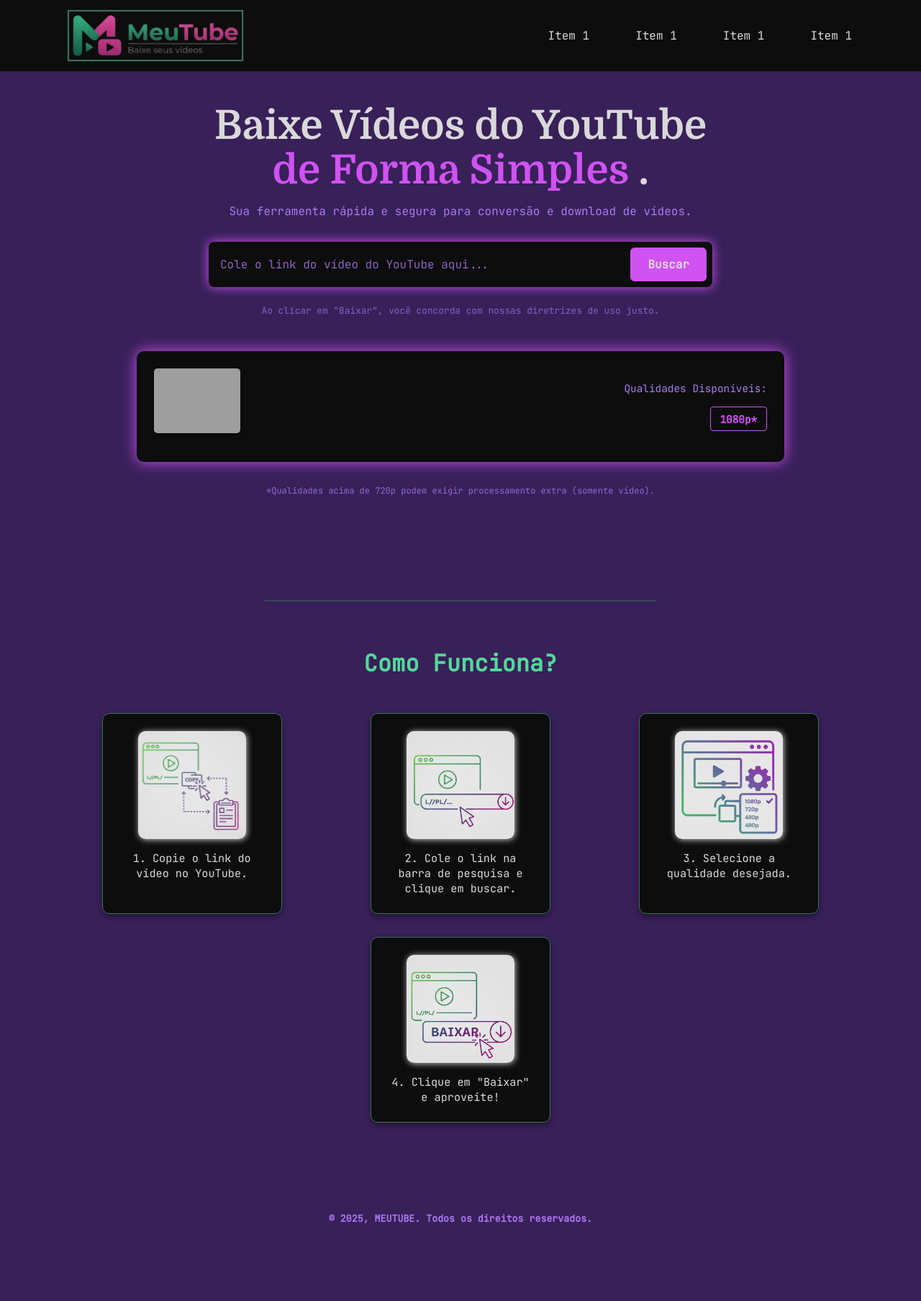
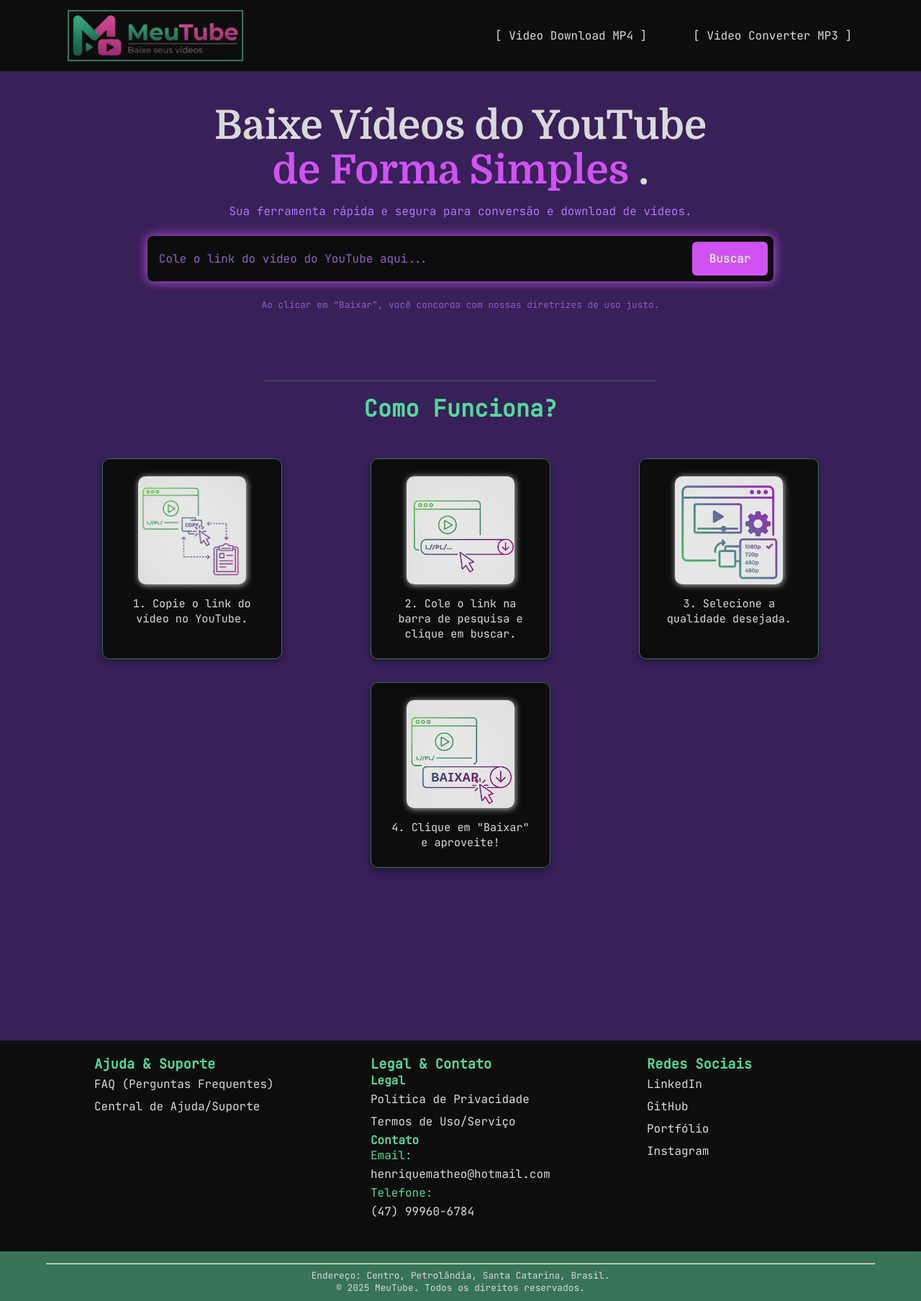
Before and after one commit to Matheo-Henrique-Moura-Silva/baixador-video-youtube-django, a Django app: page / in a window 1280 px wide. Shown: the whole page at 72% size. Before the commit the page ends 1701 px from the top, so only its background shows below. Run offline with Django 5.2, Linux system fonts and the light colour scheme; grey boxes are pictures that could not be loaded.

Commit message:
chore(frontend-core-config):Concluindo-site
Foram feitas alterações no frontend, refatoração, adicionando
funcionalidade, correção de bugs e adicioando conteudo HTML.

```diff
--- a/MeuTube/static/css/base.css
+++ b/MeuTube/static/css/base.css
@@ -59,8 +59,6 @@
 /* Gerais */
 body {
     padding-top: 4rem;
-    padding-left: 6rem;
-    padding-right: 6rem;
     background-color: var(--color-background-secundary);
     font-family: var(--font-primary);
 }
@@ -116,6 +114,11 @@
 /* Fim - HEADER */
 
 /* MAIN */
+main {
+    padding-left: 6rem;
+    padding-right: 6rem;
+}
+
 #feedback-messages {
     width: 40%;
     max-width: 700px;
@@ -159,11 +162,39 @@
 
 /* FOOTER */
 footer {
+    padding-top: 15rem;
+}
+
+.footer-content {
+    display: flex;
+    justify-content: space-around;
+    padding: 20px 5%;
+    background-color: var(--color-background-primary);
+    color:var(--color-destaque-secundary);
+    flex-wrap: wrap;
+}
+
+.footer-col {
+    width: 250px;
+    margin-bottom: 20px;
+}
+
+.footer-col a {
+    color: var(--color-font);
+    text-decoration: none;
+    display: block;
+    padding: 5px 0;
+}
+.footer-col a:hover {
+    text-decoration: underline;
+    text-decoration-color: var(--color-font);
+}
+
+.footer-bottom {
     text-align: center;
-    align-items: center;
-    margin-top: 6rem;
-    padding-top: 0.4rem;
-    padding-bottom: 0.4rem;
-    color: var(--color-secundary);
+    padding: 10px 5%;
+    background-color: var(--color-primary);
+    color: var(--color-font);
+    font-size: 0.8em;
 }
 /* Fim - FOOTER */
--- a/MeuTube/static/css/index.css
+++ b/MeuTube/static/css/index.css
@@ -30,7 +30,7 @@
 .secondary-text {
     font-size: 1rem;
     color: var(--color-secundary);
-    margin-bottom: 2rem;
+    margin-bottom: 1.5rem;
 }
 
 .guideline-text {
@@ -44,7 +44,7 @@
     margin: 0 auto;
     gap: 1rem;
     width: 80%;
-    max-width: 700px;
+    max-width: 900px;
     background-color: var(--color-background-primary);
     border-radius: 8px;
     padding: 0.5rem;
@@ -89,7 +89,7 @@
 
 .separator {
     border: 1px solid var(--color-primary);
-    margin: 4rem auto;
+    margin: 1rem auto;
     width: 50%;
     opacity: 0.5;
 }
@@ -143,13 +143,12 @@
 /* --- SEÇÃO DE OPÇÕES DO VÍDEO --- */
 #video-options-section {
     width: 100%;
-    max-width: 900px;
-    margin: 3rem auto;
+    max-width: 1100px;
+    margin: 2rem auto;
     padding: 1.5rem;
     background-color: var(--color-background-primary);
     border-radius: 10px;
     box-shadow: 0 0 20px var(--color-destaque-primary);
-
     flex-direction: row;
     justify-content: space-between;
     align-items: center;
@@ -164,7 +163,7 @@
 }
 
 #video-thumbnail {
-    width: 120px;
+    width: 230px;
     height: auto;
     border-radius: 5px;
     margin-bottom: 0.5rem;
@@ -186,21 +185,21 @@
     flex-wrap: wrap;
     gap: 0.5rem;
     align-items: center;
-    justify-content: flex-end;
+    justify-content: center;
     max-width: 50%;
 }
 
 .download-label {
     width: 100%;
-    text-align: right;
-    font-size: 0.9rem;
+    text-align: center;
+    font-size: 1.1rem;
     color: var(--color-secundary);
     margin-bottom: 0.5rem;
 }
 
 .download-btn-quality {
-    background-color: transparent;
-    color: var(--color-destaque-secundary);
+    background-color: var(--color-font);
+    color: var(--color-primary);
     border: 1px solid var(--color-destaque-secundary);
     padding: 0.4rem 0.8rem;
     border-radius: 4px;
--- a/MeuTube/templates/base.html
+++ b/MeuTube/templates/base.html
@@ -12,22 +12,67 @@
 <body>
     <header class="flex-container">
         <div id="logo-site">
-            <img src="../media/img-site/logo-site-meutube.png" alt="logo-site">
+            <a href="{% url 'website:index' %}">
+                <img src="../media/img-site/logo-site-meutube.png" alt="logo-site">
+            </a>
         </div>
         <nav>
             <ul id="nav-menu" class="flex-container">
-                <li><a href="">Item 1</a></li>
-                <li><a href="">Item 1</a></li>
-                <li><a href="">Item 1</a></li>
-                <li><a href="">Item 1</a></li>
-            </ul>
+                <li><a href="{% url 'website:processar_video' %}">[ Video Download MP4 ]</a></li>
+                <li><a href="">[ Video Converter MP3 ]</a></li>
         </nav>
     </header>
 
     <main>{% block content %}{% endblock %}</main>
 
     <footer>
-        <h5>&copy; 2025, MEUTUBE. Todos os direitos reservados.</h5>
+        <div class="footer-content">
+
+            <div class="footer-col footer-suporte">
+                <h3>Ajuda & Suporte</h3>
+                <ul>
+                    <li><a href="">FAQ (Perguntas Frequentes)</a></li>
+                    <li><a href="">Central de Ajuda/Suporte</a></li>
+                </ul>
+            </div>
+
+            <div class="footer-col footer-legal-contato">
+                <h3>Legal & Contato</h3>
+
+                <h4>Legal</h4>
+                <ul>
+                    <li><a href="/politica-privacidade">Política de Privacidade</a></li>
+                    <li><a href="/termos-de-uso">Termos de Uso/Serviço</a></li>
+                </ul>
+
+                <h4>Contato</h4>
+                <p>Email: <a href="mailto:henriquematheo@hotmail.com">henriquematheo@hotmail.com</a></p>
+                <p>Telefone: <a href="tel:+5547999606784">(47) 99960-6784</a></p>
+            </div>
+
+            <div class="footer-col footer-logo-social">
+                <h3>Redes Sociais</h3>
+                <div class="social-icons">
+                    <a href="https://www.linkedin.com/in/matheohenrique/" target="_blank">LinkedIn</a>
+                    <a href="https://github.com/Matheo-Henrique-Moura-Silva" target="_blank">GitHub</a>
+                    <a href="https://matheo-henrique-moura-silva.github.io/" target="_blank">Portfólio</a>
+                    <a href="https://instagram.com/henrique_matheo" target="_blank">Instagram</a>
+                </div>
+            </div>
+
+        </div>
+
+        <div class="footer-bottom">
+            <hr>
+
+            <p class="endereco">
+                Endereço: Centro, Petrolândia, Santa Catarina, Brasil.
+            </p>
+
+            <p class="copyright">
+                &copy; 2025 MeuTube. Todos os direitos reservados.
+            </p>
+        </div>
     </footer>
 
     <script src="{% static 'js/base.js' %}"></script>
--- a/MeuTube/templates/index.html
+++ b/MeuTube/templates/index.html
@@ -1,6 +1,12 @@
 {% extends "base.html" %} {% load static %}
 
-{% block title %}MeuTube - Baixe Seus Video do Youtube{% endblock %}
+{% block title %}
+    {% if mostrar_opcoes and formatos %}
+        MeuTube - {{ titulo }}
+    {% else %}
+        MeuTube - Baixe Seus Video do Youtube
+    {% endif %}
+{% endblock %}
 
 {% block styles %}
     <link rel="stylesheet" href="{% static 'css/index.css' %}">
@@ -14,13 +20,14 @@
             .
         </h1>
         <p class="secondary-text">Sua ferramenta rápida e segura para conversão e download de vídeos.</p>
-        <form id="download-form" action="{% url 'website:processar_download' %}" method="POST" class="flex-container">
+        <form id="download-form" action="{% url 'website:processar_video' %}" method="POST" class="flex-container">
             {% csrf_token %}
             <div id="input-wrapper" class="flex-container">
                 <input
                     id="video_url"
                     name="video_url"
-                    placeholder="Cole o link do vídeo do YouTube aqui..."
+                    placeholder="{% if mostrar_opcoes and formatos %}{% else %}Cole o link do vídeo do YouTube aqui...{% endif %}"
+                    value="{% if mostrar_opcoes and formatos %}{{ url }}{% endif %}"
                 >
             </div>
             <button type="submit" id="download-btn" class="flex-container">
@@ -38,24 +45,53 @@
             </div>
         {% endif %}
         <!-- Sessão de Opções de Download -->
-         {% if request %}
+         {% if mostrar_opcoes and formatos %}
         <section id="video-options-section" class="flex-container">
 
             <div id="video-info" class="flex-container">
-                <img src="#" alt="Thumbnail do Vídeo" id="video-thumbnail">
-                <h3 id="video-title">{{ video_data.title }}</h3>
+                <a href="{{ url }}" target="_blank">
+                    <img src="{{ thumbnail }}" alt="Thumbnail do Vídeo" id="video-thumbnail">
+                </a>
+                <a href="{{ url }}" target="_blank">
+                    <h3 id="video-title">{{ titulo }}</h3>
+                </a>
             </div>
 
             <div id="download-buttons-group" class="flex-container">
-                <p class="download-label">Qualidades Disponíveis:</p>
-
-                {% for q in video_data.available_qualities %}
-                    <a href="#" class="download-btn-quality">
-                        {{ q.res }}
-                    </a>
-                {% endfor %}
-
-                <a href="#" class="download-btn-quality high-res-warning">1080p*</a>
+                <p class="download-label">Qualidades De Vídeos Disponíveis:</p>
+                {% if formatos %}
+                    {% for op, valor in formatos.items %}
+                        <form action="{% url 'website:iniciar_download' %}" method="POST">
+                            {% csrf_token %}
+                            {% for key, value in valor.items %}
+                                {% if key == 'format_id' %}
+                                    <input
+                                        id="id_formato"
+                                        name="id_formato"
+                                        style="display: none;"
+                                        value="{{ value }}"
+                                    >
+                                {% endif %}
+                            {% endfor %}
+                            <input
+                                id="id_url"
+                                name="id_url"
+                                style="display: none;"
+                                value="{{ url }}"
+                            >
+                            <button type="submit" class="download-btn-quality">
+                                Baixar | {{ op }}p |
+                                {% for key, value in valor.items %}
+                                    {% if key == 'tamanho' %}
+                                        {{ value }}
+                                    {% endif %}
+                                {% endfor %}
+                            </button>
+                        </form>
+                    {% endfor %}
+                {% else %}
+                    <p style="cursor: not-allowed;" class="download-btn-quality">Nenhuma opção de Download</p>
+                {% endif %}
 
             </div>
 
--- a/website/urls.py
+++ b/website/urls.py
@@ -5,5 +5,6 @@
 
 urlpatterns = [
     path('', views.index, name='index'),
-    path('search/', views.processar_download, name='processar_download'),
+    path('search/', views.processar_video, name='processar_video'),
+    path('download/', views.iniciar_download, name='iniciar_download'),
 ]
--- a/website/views.py
+++ b/website/views.py
@@ -1,21 +1,207 @@
 from django.shortcuts import render, redirect, HttpResponse
-from pytube import YouTube as MeuTube
 from django.contrib import messages
-from pytube.exceptions import VideoUnavailable, RegexMatchError, AgeRestrictedError
+import yt_dlp as MeuTube
+from yt_dlp.utils import DownloadError, ExtractorError, SameFileError
+import os
+import tempfile
+from django.http import FileResponse
+from urllib.parse import urlparse, parse_qs, urlunparse, urlencode
+
+DOWNLOAD_DIR = tempfile.gettempdir()
 
 def index(request):
     if request.method == "GET":
-        return render(request, 'index.html')
+        return render(request, 'index.html', {'mostrar_opcoes': False})
 
-def processar_download(request):
-    if request.method == "POST":
-        video_url = request.POST.get("video_url")
-        if not video_url:
-            messages.warning(request, "URL vazia, tente novamente!")
-            return redirect('website:index')
-        else:
-            messages.success(request, "URL OK!")
-            return redirect('website:index')
-    else:
+def iniciar_download(request):
+    if request.method != "POST":
+        messages.info(request, "Ação não permitida pelo sistema.")
+        return redirect("website:index")
+
+    url = request.POST.get("id_url")
+    id = request.POST.get("id_formato")
+    id_composto = f'{id}+bestaudio'
+
+    FFMPEG_EXECUTABLE_PATH = r'C:\Program Files\ffmpeg-8.0.1-essentials_build\bin\ffmpeg.exe'
+
+    ydl_opts = {
+        'format': id_composto,
+        'outtmpl': os.path.join(DOWNLOAD_DIR, '%(title)s.%(ext)s'),
+        'noplaylist': True,
+        'quiet': True,
+        'no_warnings': True,
+        'cachedir': False,
+        'nocheckcertificate': True,
+        'ffmpeg_location': FFMPEG_EXECUTABLE_PATH,
+    }
+
+    downloaded_filepath = None
+    file_to_serve = None
+
+    try:
+        with MeuTube.YoutubeDL(ydl_opts) as ydl:
+
+            info_dict = ydl.extract_info(url, download=False)
+            video_title = info_dict.get('title', 'video_desconhecido')
+            extensao = info_dict.get('ext', 'mp4')
+
+            ydl.download([url])
+
+            downloaded_filepath = ydl.prepare_filename(info_dict)
+            file_to_serve = open(downloaded_filepath, 'rb')
+
+            response = FileResponse(
+                file_to_serve,
+                as_attachment=True,
+                filename=f"{video_title}.{extensao}"
+            )
+
+        def cleanup_file():
+            print(f"Limpando arquivo: {downloaded_filepath}")
+
+            if file_to_serve:
+                file_to_serve.close()
+
+            if os.path.exists(downloaded_filepath):
+                try:
+                    os.remove(downloaded_filepath)
+                except PermissionError:
+                    print(f"AVISO: Falha na exclusão do arquivo temporário.")
+
+        response.closing_callback = cleanup_file
+        return response
+
+    except Exception as e:
+        if file_to_serve:
+            file_to_serve.close()
+
+        messages.error(request, 'Ocorreu um erro interno ao iniciar o download.')
+        return redirect('website:index')
+
+def processar_video(request):
+    if request.method != "POST":
         messages.info(request, "Cole a URL do video na barra de busca.")
         return redirect("website:index")
+
+    video_url_bruto = request.POST.get("video_url")
+    video_url = limpar_url_youtube(video_url_bruto)
+    if not video_url:
+        messages.warning(request, "URL vazia, tente novamente!")
+        return redirect('website:index')
+
+    video_opts = {
+        'skip_download': True,
+        'quiet': True,
+        'no_warnings': True,
+        'force_generic_extractor': True,
+        'socket_timeout': 15,
+        'force_ipv4': True,
+        'retries': 2,
+        'cachedir': False,
+    }
+    try:
+        with MeuTube.YoutubeDL(video_opts) as video_objeto:
+            info_video = video_objeto.extract_info(video_url, download=False)
+
+        if info_video is None or info_video.get('title') is None:
+            raise ExtractorError('O extrator do MeuTube não conseguiu obter o título do vídeo.')
+
+        titulo = info_video.get('title')
+        thumbnail = info_video.get('thumbnail')
+
+        formatos_brutos = info_video.get('formats')
+        formatos_selecionados = filtrar_e_selecionar_qualidades(formatos_brutos)
+
+        context = {
+            'titulo': titulo,
+            'thumbnail': thumbnail,
+            'formatos': formatos_selecionados,
+            'url': video_url,
+            'mostrar_opcoes': True if formatos_selecionados else False,
+        }
+
+        return render(request, 'index.html', context)
+
+    except (DownloadError):
+        messages.error(request, 'URL inválida, verifique se o link está correto!')
+        return redirect('website:index')
+
+    except (ExtractorError):
+        messages.error(request, 'MeuTube falhou ao analisar o vídeo (Tempo Limite Excedido ou Restrição)')
+        return redirect('website:index')
+
+    except Exception as e:
+        messages.error(request, 'MeuTube falhou ao processar o vídeo.')
+        return redirect('website:index')
+
+def filtrar_e_selecionar_qualidades(formats):
+    resolucoes_alvo = {
+        144: None, 240: None, 360: None, 480: None, 720: None, 1080: None
+    }
+
+    if not formats:
+        return None
+
+    for f in formats:
+        resolucao = f.get('height')
+        ext = f.get('ext')
+        filesize = f.get('filesize')
+        tamanho = converter_para_megabytes(filesize)
+
+        if not resolucao or ext not in ('mp4', 'webm') or not filesize:
+            continue
+
+        target_res = None
+        if resolucao in resolucoes_alvo:
+            target_res = resolucao
+
+        if target_res:
+            is_progressive = f.get('acodec') != 'none' and f.get('acodec') is not None
+
+            if resolucoes_alvo[target_res] is None or \
+                    (is_progressive and not resolucoes_alvo[target_res]['progressive']) or \
+                    (filesize > resolucoes_alvo[target_res]['filesize']):
+
+                if not is_progressive:
+                    descricao = f"{target_res}p (Apenas Vídeo)"
+                else:
+                    descricao = f"{target_res}p ({ext})"
+
+                resolucoes_alvo[target_res] = {
+                    'format_id': f.get('format_id'),
+                    'filesize': filesize,
+                    'extensao': ext,
+                    'descricao': descricao,
+                    'progressive': is_progressive,
+                    'tamanho': tamanho,
+                }
+
+    resultado_final = {k: v for k, v in resolucoes_alvo.items() if v is not None}
+    if len(resultado_final) == 0:
+        return None
+    return resultado_final
+
+def limpar_url_youtube(url_bruta):
+    parsed_url = urlparse(url_bruta)
+    query_params = parse_qs(parsed_url.query)
+    if 'v' in query_params:
+        video_id = query_params['v'][0]
+        nova_query = urlencode({'v': video_id})
+        url_limpa = urlunparse((
+            parsed_url.scheme,
+            parsed_url.netloc,
+            parsed_url.path,
+            '',
+            nova_query,
+            ''
+        ))
+
+        return url_limpa
+
+    return url_bruta
+
+def converter_para_megabytes(size_bytes):
+    if size_bytes is None:
+        return "Tamanho N/A"
+    size_mb = size_bytes / (1024 * 1024)
+    return f"{size_mb:.2f} MB"
```
